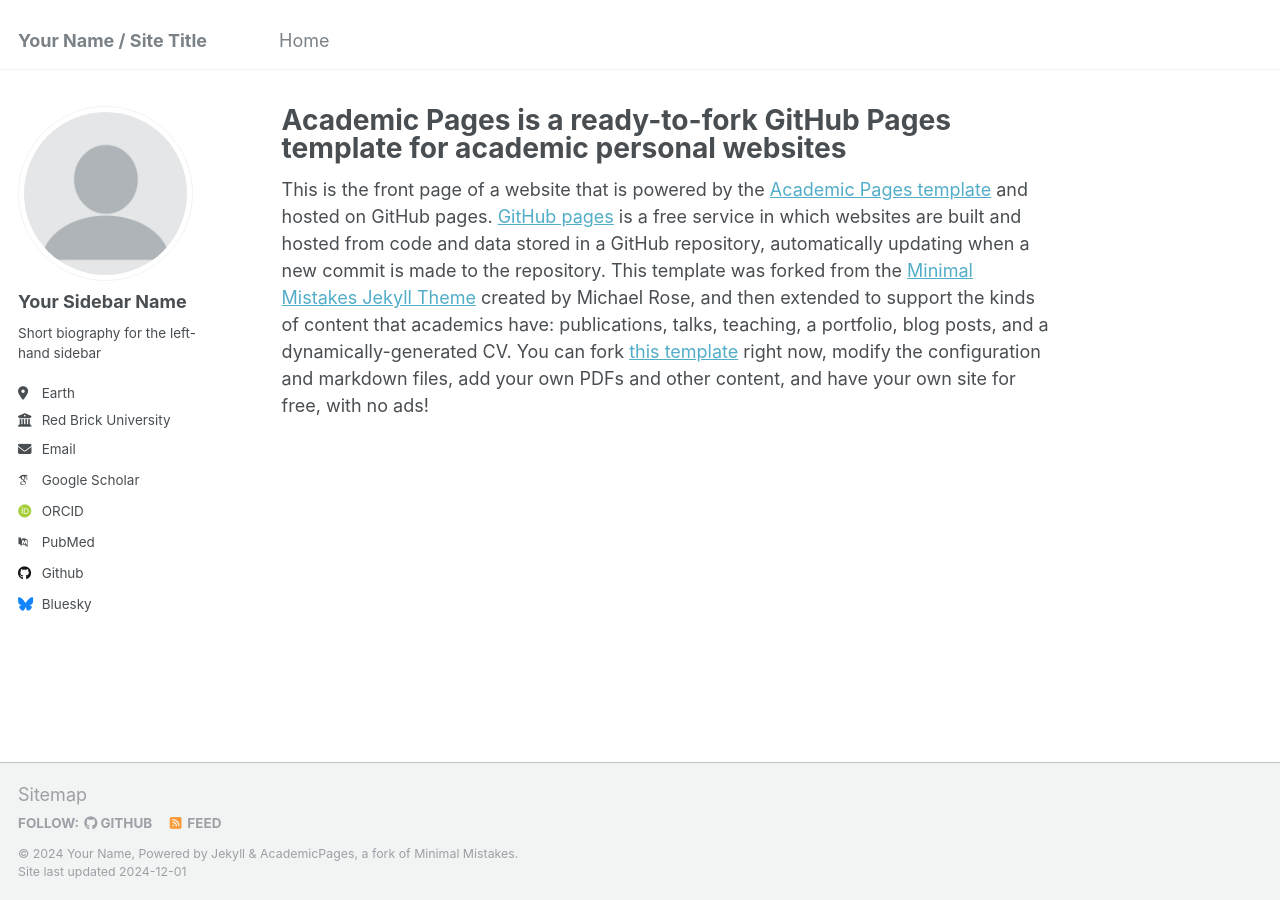
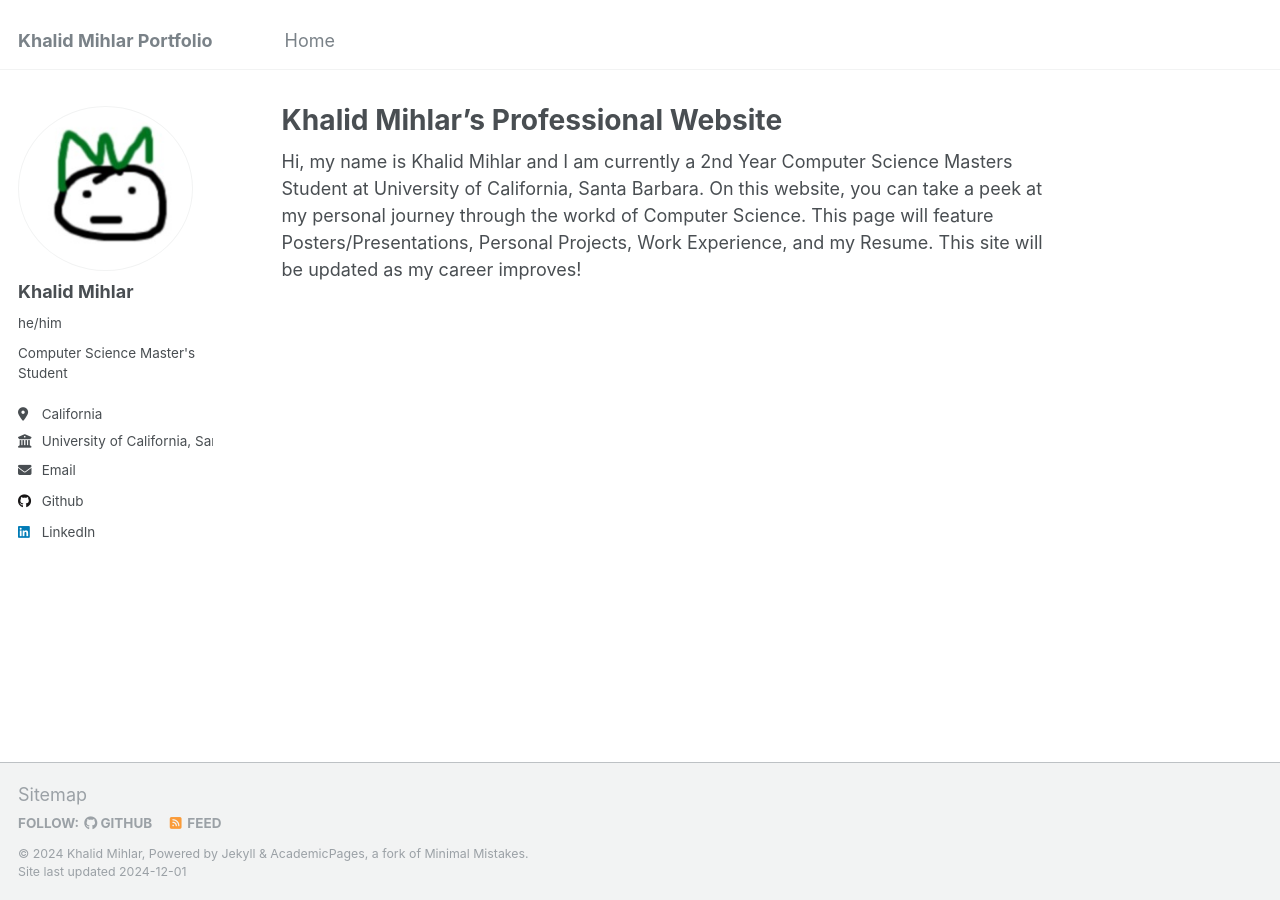
Before and after one commit to khalidmihlar/khalidmihlar.github.io, a Jekyll site: the page built from _pages/about.md, in a window 1280 px wide. Built offline with Jekyll 4.4.1, drawn with Linux system fonts in a browser that asks for light colours; some web fonts are replaced.

Commit message:
Initial information

```diff
--- a/_config.yml
+++ b/_config.yml
@@ -8,9 +8,9 @@
 
 # Basic Site Settings
 locale                   : "en-US"
-title                    : "Your Name / Site Title"
+title                    : "Khalid Mihlar Portfolio"
 title_separator          : "-"
-name                     : &name "Your Name"
+name                     : &name "Khalid Mihlar"
 description              : &description "personal description"
 url                      : https://academicpages.github.io # the base hostname & protocol for your site e.g. "https://[your GitHub username].github.io"
 baseurl                  : "" # the subpath of your site, e.g. "/blog"
@@ -21,22 +21,22 @@ repository               : "academicpages/academicpages.github.io"
 #               Additional customization can be done by editing /_includes/author-profile.html
 author:
   # Biographic information
-  avatar           : "profile.png"
-  name             : "Your Sidebar Name"
-  pronouns         : # example: "she/her"
-  bio              : "Short biography for the left-hand sidebar"
-  location         : "Earth"
-  employer         : "Red Brick University"
+  avatar           : "kale.jpg"
+  name             : "Khalid Mihlar"
+  pronouns         : "he/him"
+  bio              : "Computer Science Master's Student"
+  location         : "California"
+  employer         : "University of California, Santa Barbara"
   uri              : # URL
-  email            : "none@example.org"
+  email            : "khalidmihlarjobs@gmail.com"
 
   # Academic websites
   arxiv            : # URL - Update with the correct link to your profile
-  googlescholar    : "https://scholar.google.com/citations?user=PS_CX0AAAAAJ"
+  googlescholar    : # URL
   impactstory      : # URL
-  orcid            : "http://orcid.org/yourorcidurl"
+  orcid            : # URL
   semantic         : # URL
-  pubmed           : "https://www.ncbi.nlm.nih.gov/pubmed/?term=john+snow"
+  pubmed           : # URL
   researchgate     : # URL
   scopus           : # URL
 
@@ -44,12 +44,12 @@ author:
   bitbucket        : # Username - Update with your username on the site
   codepen          : # Username
   dribbble         : # Username
-  github           : "academicpages"
+  github           : "khalidmihlar"
   kaggle           : # Username
   stackoverflow    : # User number or user number and name (i.e., use "1" or "1/jeff-atwood")
 
   # Social media
-  bluesky          : "bsky.app" # Replace this with you Bluesky username
+  bluesky          : # username
   facebook         : # Username
   flickr           : # Username
   foursquare       : # Username
@@ -58,7 +58,7 @@ author:
   keybase          : # Username
   instagram        : # Username
   lastfm           : # Username
-  linkedin         : # Username
+  linkedin         : khalid-mihlar-416462168
   mastodon         : # URL
   medium           : # URL
   pinterest        : # Username
--- a/_pages/about.md
+++ b/_pages/about.md
@@ -1,10 +1,10 @@
 ---
 permalink: /
-title: "Academic Pages is a ready-to-fork GitHub Pages template for academic personal websites"
+title: "Khalid Mihlar's Professional Website"
 author_profile: true
 redirect_from:
   - /about/
   - /about.html
 ---
 
-This is the front page of a website that is powered by the [Academic Pages template](https://github.com/academicpages/academicpages.github.io) and hosted on GitHub pages. [GitHub pages](https://pages.github.com) is a free service in which websites are built and hosted from code and data stored in a GitHub repository, automatically updating when a new commit is made to the repository. This template was forked from the [Minimal Mistakes Jekyll Theme](https://mmistakes.github.io/minimal-mistakes/) created by Michael Rose, and then extended to support the kinds of content that academics have: publications, talks, teaching, a portfolio, blog posts, and a dynamically-generated CV. You can fork [this template](https://github.com/academicpages/academicpages.github.io) right now, modify the configuration and markdown files, add your own PDFs and other content, and have your own site for free, with no ads!
+Hi, my name is Khalid Mihlar and I am currently a 2nd Year Computer Science Masters Student at University of California, Santa Barbara. On this website, you can take a peek at my personal journey through the workd of Computer Science. This page will feature Posters/Presentations, Personal Projects, Work Experience, and my Resume. This site will be updated as my career improves!
--- a/package.json
+++ b/package.json
@@ -1,10 +1,10 @@
 {
-  "name": "academic-pages",
+  "name": "khalid-mihlar",
   "version": "0.8.1.1",
-  "description": "Academic Pages Mistakes Jekyll theme npm build scripts",
+  "description": "Khalid Mihlar's Professional Website",
   "repository": {
     "type": "git",
-    "url": "https://github.com/academicpages/academicpages.github.io"
+    "url": "https://github.com/khalidmihlar/khalidmihlar.github.io"
   },
   "keywords": [
     "jekyll",
```
Also changed, not shown: images/kale.jpg (added).
